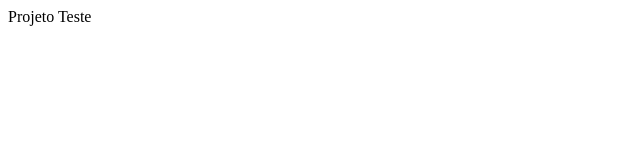
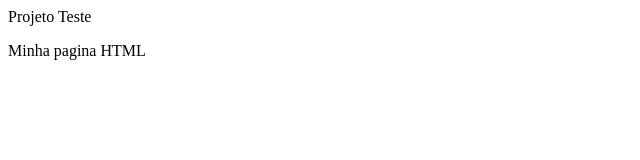
Before and after one commit to LuisVolver/Projeto-Teste, a plain HTML site: page index.html in a window 1280 px wide. Shown: the whole page, without its empty margins (0-640 px from the left). Drawn offline with Linux system fonts and the light colour scheme.

Commit message:
adicionando um paragrafo no meu site

```diff
--- a/index.html
+++ b/index.html
@@ -4,6 +4,6 @@
     <tittle>Projeto Teste</tittle>
 </head>
 <body>
-
+<p>Minha pagina HTML</p>
 </body>
 </html>
```
